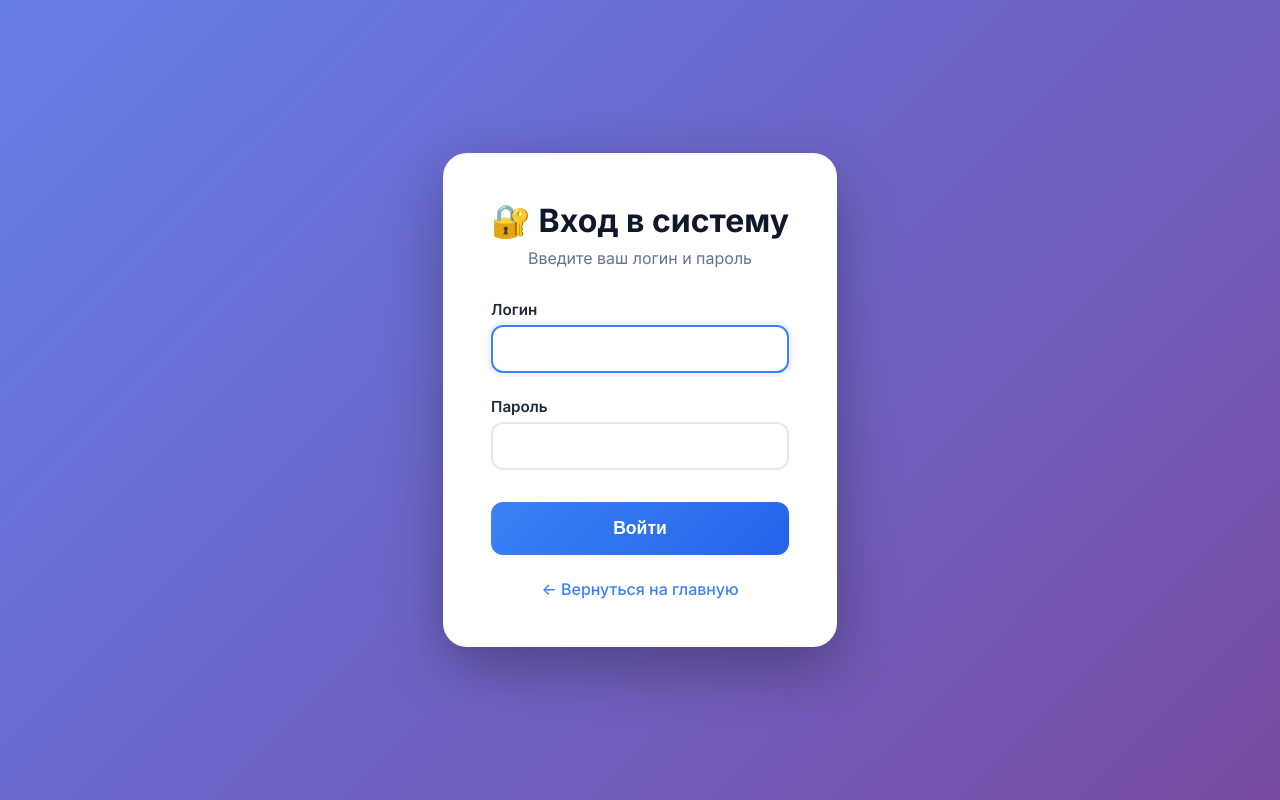
After one commit to notyabl/webback-8, a PHP site: page /login in a window 1280 px wide. The commit adds this page. Run offline with PHP 8.4, Linux system fonts and the light colour scheme.

Commit message:
Добавлена система авторизации: вход, выход, сессии

```diff
--- /dev/null
+++ b/modules/login.php
@@ -0,0 +1,61 @@
+<?php
+require_once('db.php');
+
+// Обработчик GET - показать форму входа
+function login_get($request) {
+  $c = array(
+    'title' => 'Вход в систему - CodeCraft Studio',
+    'errors' => array(),
+    'values' => array(),
+  );
+  return theme('login', $c);
+}
+
+// Обработчик POST - обработка входа
+function login_post($request) {
+  global $db;
+
+  $login = trim($request['post']['login'] ?? '');
+  $password = $request['post']['password'] ?? '';
+  $errors = array();
+
+  if (empty($login)) {
+    $errors['login'] = 'Введите логин';
+  }
+
+  if (empty($password)) {
+    $errors['password'] = 'Введите пароль';
+  }
+
+  if (!empty($errors)) {
+    $c = array(
+      'title' => 'Вход в систему - CodeCraft Studio',
+      'errors' => $errors,
+      'values' => $request['post'],
+    );
+    return theme('login', $c);
+  }
+
+  // Ищем пользователя в БД
+  $stmt = $db->prepare("SELECT id, login, password_hash, email FROM users WHERE login = ?");
+  $stmt->execute([$login]);
+  $user = $stmt->fetch(PDO::FETCH_ASSOC);
+
+  if (!$user || !password_verify($password, $user['password_hash'])) {
+    $c = array(
+      'title' => 'Вход в систему - CodeCraft Studio',
+      'errors' => array('auth' => 'Неверный логин или пароль'),
+      'values' => $request['post'],
+    );
+    return theme('login', $c);
+  }
+
+  // Успешный вход - создаем сессию
+  session_start();
+  $_SESSION['user_id'] = $user['id'];
+  $_SESSION['login'] = $user['login'];
+  $_SESSION['email'] = $user['email'];
+
+  // Редирект на главную
+  return redirect('');
+}
--- a/settings.php
+++ b/settings.php
@@ -15,7 +15,6 @@ $conf = array(
   'login' => 'admin',
   'password' => '123',
   'admin_mail' => 'student@kubsu.ru',
-  // Настройки БД
   'db_host' => 'localhost',
   'db_name' => 'u82291',
   'db_user' => 'u82291',
@@ -24,6 +23,8 @@ $conf = array(
 
 $urlconf = array(
   '' => array('module' => 'front'),
+  '/^login$/' => array('module' => 'login'),
+  '/^logout$/' => array('module' => 'logout'),
   '/^api\/applications$/' => array('module' => 'api'),
   '/^api\/applications\/(\d+)$/' => array('module' => 'api'),
   '/^admin$/' => array('module' => 'admin', 'auth' => 'auth_basic'),
--- /dev/null
+++ b/theme/login.tpl.php
@@ -0,0 +1,147 @@
+<!DOCTYPE html>
+<html lang="ru">
+<head>
+  <meta charset="UTF-8">
+  <meta name="viewport" content="width=device-width, initial-scale=1.0">
+  <title><?php echo htmlspecialchars($c['title'] ?? 'Вход в систему'); ?></title>
+  <link href="https://fonts.googleapis.com/css2?family=Inter:wght@300;400;500;600;700;800&display=swap" rel="stylesheet">
+  <style>
+    * { margin: 0; padding: 0; box-sizing: border-box; }
+    body {
+      font-family: 'Inter', -apple-system, BlinkMacSystemFont, sans-serif;
+      background: linear-gradient(135deg, #667eea 0%, #764ba2 100%);
+      min-height: 100vh;
+      display: flex;
+      align-items: center;
+      justify-content: center;
+      padding: 20px;
+    }
+    .login-card {
+      background: white;
+      padding: 3rem;
+      border-radius: 1.5rem;
+      box-shadow: 0 20px 60px rgba(0, 0, 0, 0.3);
+      max-width: 450px;
+      width: 100%;
+    }
+    .login-header {
+      text-align: center;
+      margin-bottom: 2rem;
+    }
+    .login-header h1 {
+      font-size: 2rem;
+      font-weight: 700;
+      color: #0f172a;
+      margin-bottom: 0.5rem;
+    }
+    .login-header p {
+      color: #64748b;
+    }
+    .form-group {
+      margin-bottom: 1.5rem;
+    }
+    .form-group label {
+      display: block;
+      font-weight: 600;
+      font-size: 0.95rem;
+      color: #1e293b;
+      margin-bottom: 0.4rem;
+    }
+    .form-group input {
+      width: 100%;
+      padding: 0.75rem 1rem;
+      border: 2px solid #e2e8f0;
+      border-radius: 0.75rem;
+      font-size: 1rem;
+      font-family: inherit;
+      transition: border-color 0.2s, box-shadow 0.2s;
+    }
+    .form-group input:focus {
+      outline: none;
+      border-color: #3b82f6;
+      box-shadow: 0 0 0 4px rgba(59, 130, 246, 0.08);
+    }
+    .btn-login {
+      width: 100%;
+      padding: 1rem;
+      background: linear-gradient(135deg, #3b82f6, #2563eb);
+      color: white;
+      border: none;
+      border-radius: 0.75rem;
+      font-size: 1.1rem;
+      font-weight: 600;
+      cursor: pointer;
+      transition: transform 0.2s, box-shadow 0.2s;
+      margin-top: 0.5rem;
+    }
+    .btn-login:hover {
+      transform: translateY(-2px);
+      box-shadow: 0 10px 20px rgba(59, 130, 246, 0.3);
+    }
+    .error-message {
+      background: #fef2f2;
+      border-left: 4px solid #ef4444;
+      color: #991b1b;
+      padding: 1rem;
+      border-radius: 0.5rem;
+      margin-bottom: 1.5rem;
+    }
+    .back-link {
+      text-align: center;
+      margin-top: 1.5rem;
+    }
+    .back-link a {
+      color: #3b82f6;
+      text-decoration: none;
+      font-weight: 500;
+    }
+    .back-link a:hover {
+      text-decoration: underline;
+    }
+  </style>
+</head>
+<body>
+  <div class="login-card">
+    <div class="login-header">
+      <h1>🔐 Вход в систему</h1>
+      <p>Введите ваш логин и пароль</p>
+    </div>
+
+    <?php if (!empty($c['errors']['auth'])): ?>
+      <div class="error-message">
+        ⚠️ <?php echo htmlspecialchars($c['errors']['auth']); ?>
+      </div>
+    <?php endif; ?>
+
+    <form method="POST" action="">
+      <div class="form-group">
+        <label for="login">Логин</label>
+        <input type="text" id="login" name="login"
+               value="<?php echo htmlspecialchars($c['values']['login'] ?? ''); ?>"
+               required autofocus>
+        <?php if (!empty($c['errors']['login'])): ?>
+          <div style="color: #ef4444; font-size: 0.85rem; margin-top: 0.3rem;">
+            <?php echo htmlspecialchars($c['errors']['login']); ?>
+          </div>
+        <?php endif; ?>
+      </div>
+
+      <div class="form-group">
+        <label for="password">Пароль</label>
+        <input type="password" id="password" name="password" required>
+        <?php if (!empty($c['errors']['password'])): ?>
+          <div style="color: #ef4444; font-size: 0.85rem; margin-top: 0.3rem;">
+            <?php echo htmlspecialchars($c['errors']['password']); ?>
+          </div>
+        <?php endif; ?>
+      </div>
+
+      <button type="submit" class="btn-login">Войти</button>
+    </form>
+
+    <div class="back-link">
+      <a href="/">← Вернуться на главную</a>
+    </div>
+  </div>
+</body>
+</html>
```
Also changed, not shown: modules/front.php (+12 -3 lines), modules/logout.php (added, +7 -0 lines), theme/form.tpl.php (+15 -0 lines).
